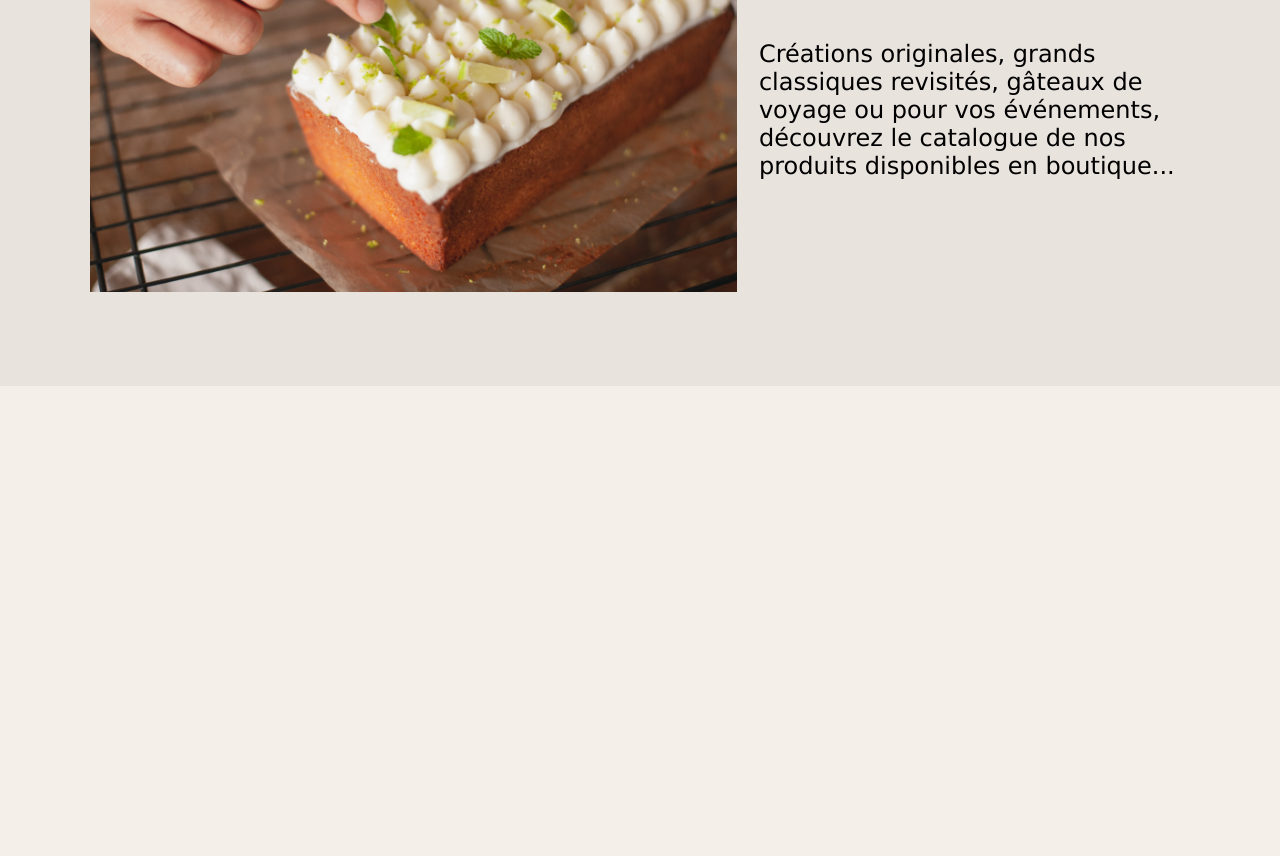
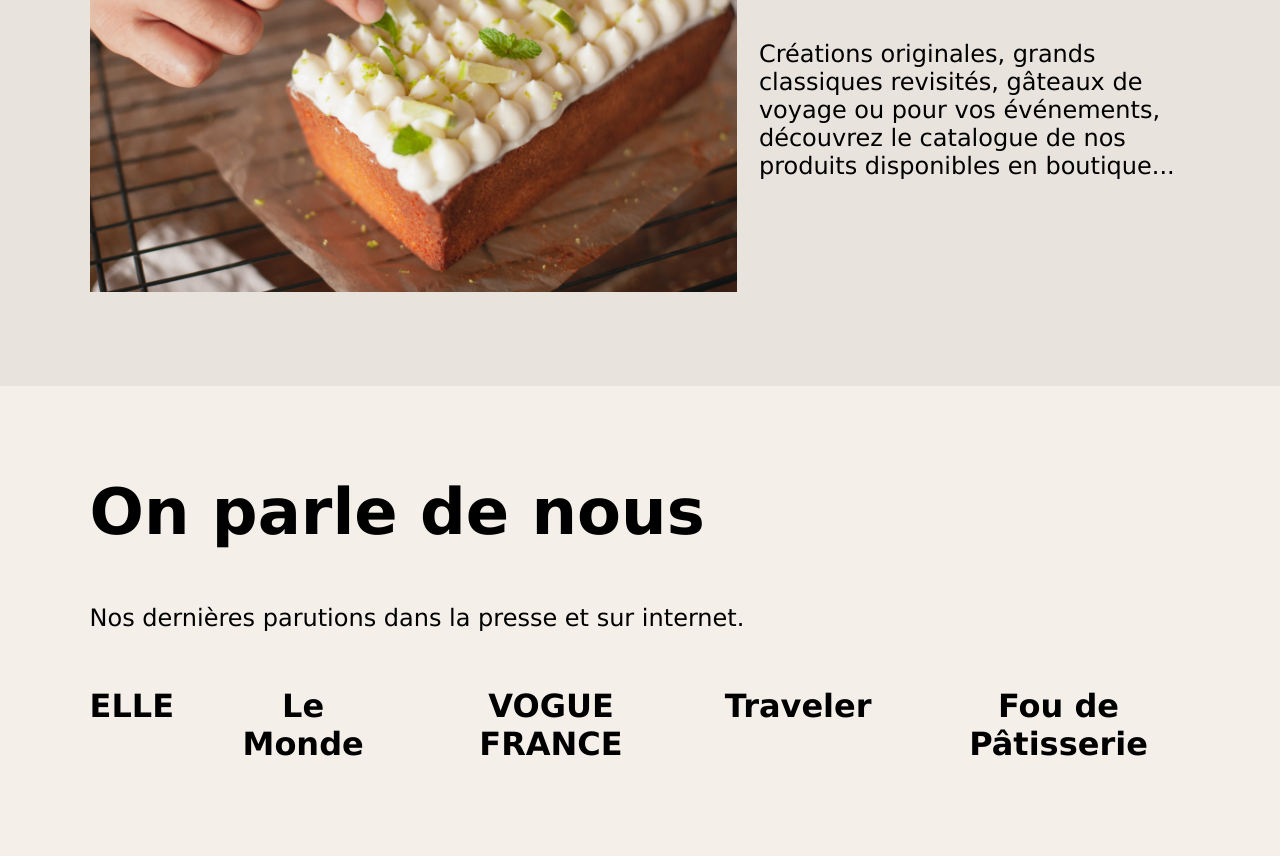
Before and after one commit to Sigma-dev/eco-conception, a plain HTML site: page src/index.html in a window 1280 px wide. Shown: the part 2392-3248 px from the top of the page. Before the commit the page ends 2797 px from the top, so only its background shows below. Drawn offline with Linux system fonts and the light colour scheme.

Commit message:
Progress

```diff
--- a/src/index.html
+++ b/src/index.html
@@ -15,6 +15,13 @@ html, body {
 h1 {
   text-align: center;
   font-size: 64px;
+}
+
+a {
+  text-decoration: none;
+  color: black;
+  font-size: 32px;
+  font-weight: bold;
 }
 
 p {
@@ -186,6 +193,17 @@ button {
         <p style="text-align: left;">Créations originales, grands classiques revisités, gâteaux de voyage ou pour vos événements, découvrez le catalogue de nos produits disponibles en boutique...</p>
       </div>
     </div>
+    <div class="section-container" style="display: block;">
+      <h1 style="text-align: left; margin-top: 0; margin-bottom: 5%;">On parle de nous</h1>
+      <p style="text-align: left;">Nos dernières parutions dans la presse et sur internet.</p>
+      <div style="display: flex; gap: 5%; margin-top: 5%;">
+        <a href="https://www.elle.fr/">ELLE</a>
+        <a href="https://www.lemonde.fr/">Le Monde</a>
+        <a href="https://www.vogue.fr/">VOGUE FRANCE</a>
+        <a href="https://www.cntraveler.com/">Traveler</a>
+        <a href="https://www.foudepatisserie.com/">Fou de Pâtisserie</a>
+      </div>
+    </div>
   </div>
 <br>
 
```
